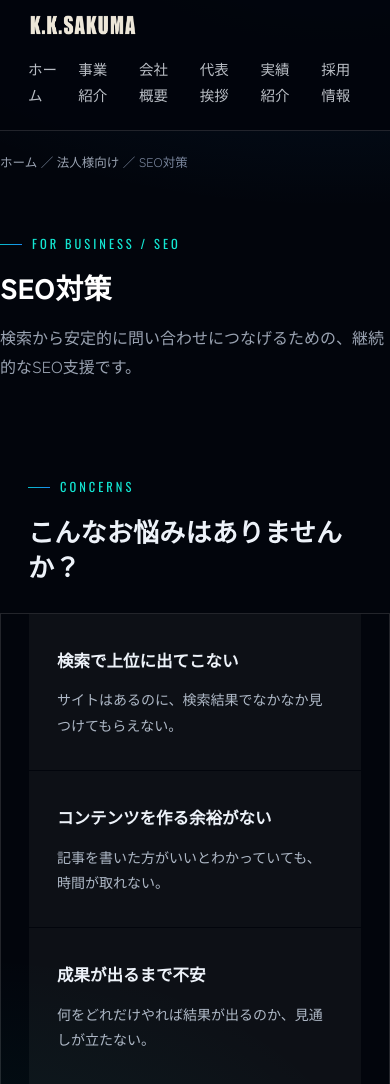
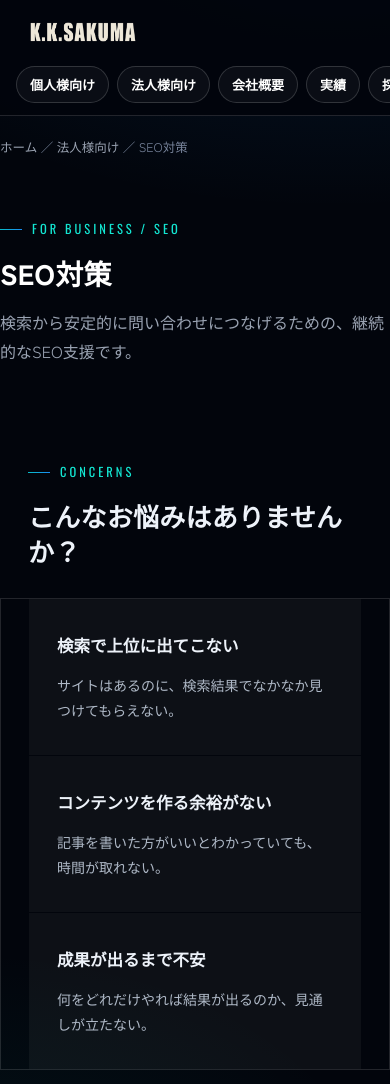
Before and after one commit to infokksakuma-ops/sakuma-ink-site, a plain HTML site: page seo.html in a window 390 px wide. Shown: the top 1084 px of the page. Drawn offline with nearby package versions, Linux system fonts and the light colour scheme; a web font is replaced by a local one.

Commit message:
下位ページヘッダーをトップと同じ形に統一（モバイルはピル型メニュー）

```diff
--- a/seo.html
+++ b/seo.html
@@ -8,29 +8,29 @@
 <link rel="icon" href="images/favicon-192.png" sizes="192x192" type="image/png">
 <link rel="apple-touch-icon" href="images/apple-touch-icon.png">
 <link rel="stylesheet" href="style.css?v=1791113480">
-<link rel="stylesheet" href="sub-a.css?v=3">
+<link rel="stylesheet" href="sub-a.css?v=8">
 </head>
 <body>
 
 <header class="site-header">
-  <div class="wrap">
+  <div class="wrap header-in">
     <a href="index.html" class="logo"><img src="images/logo-white.png" alt="K.K.SAKUMA" class="logo-img"></a>
     <nav class="gnav">
-      <a href="index.html">ホーム</a>
-      <div class="has-drop">
-        <a href="#">事業紹介</a>
-        <div class="drop">
-          <a href="kojin.html">個人様向け</a>
-          <a href="hojin.html">法人様向け</a>
-        </div>
-      </div>
+      <a href="kojin.html">個人様向け</a>
+      <a href="hojin.html">法人様向け</a>
       <a href="company.html">会社概要</a>
-      <a href="message.html">代表挨拶</a>
       <a href="results.html">実績紹介</a>
-      <a href="recruit.html">採用情報</a>
       <a href="contact.html" class="btn-nav">お問い合わせ</a>
     </nav>
   </div>
+  <nav class="mnav">
+    <a href="kojin.html">個人様向け</a>
+    <a href="hojin.html">法人様向け</a>
+    <a href="company.html">会社概要</a>
+    <a href="results.html">実績</a>
+    <a href="recruit.html">採用</a>
+    <a href="contact.html">お問い合わせ</a>
+  </nav>
 </header>
 
 <div class="wrap breadcrumb"><a href="index.html">ホーム</a> ／ <a href="hojin.html">法人様向け</a> ／ SEO対策</div>
--- a/sub-a.css
+++ b/sub-a.css
@@ -170,3 +170,15 @@ th{color:#9AA3B2;}
 /* ==== Results v7: jump buttons ==== */
 .jump-btns { display: flex; gap: 14px; flex-wrap: wrap; margin-top: 22px; }
 .jump-btns .btn { padding: 16px 34px; font-size: 17px; }
+
+/* ==== Header unified with top page (v8) ==== */
+.header-in { display: flex; align-items: center; justify-content: space-between; height: 72px; }
+nav.gnav a { white-space: nowrap; }
+.mnav { display: none; }
+@media (max-width: 860px) {
+  .site-header .wrap.header-in { height: 64px; min-height: 64px; flex-wrap: nowrap; padding-top: 0; padding-bottom: 0; }
+  header nav.gnav { display: none; }
+  .mnav { display: flex; overflow-x: auto; padding: 2px 16px 12px; gap: 8px; scrollbar-width: none; }
+  .mnav::-webkit-scrollbar { display: none; }
+  .mnav a { flex: 0 0 auto; font-size: 13px; font-weight: 700; color: #fff; border: 1px solid rgba(255,255,255,.16); border-radius: 999px; padding: 6px 13px; background: rgba(255,255,255,.04); white-space: nowrap; }
+}
```
Also changed, not shown: aio.html (+12 -12 lines), company.html (+12 -12 lines), contact.html (+13 -13 lines), hojin.html (+12 -12 lines), kojin.html (+12 -12 lines), lstep.html (+12 -12 lines), meo.html (+12 -12 lines), message.html (+12 -12 lines), recruit.html (+12 -12 lines), results.html (+12 -12 lines), tiktok-ad.html (+12 -12 lines), tiktok-consul.html (+12 -12 lines), youtube-ad.html (+12 -12 lines), youtube-consul.html (+12 -12 lines).
